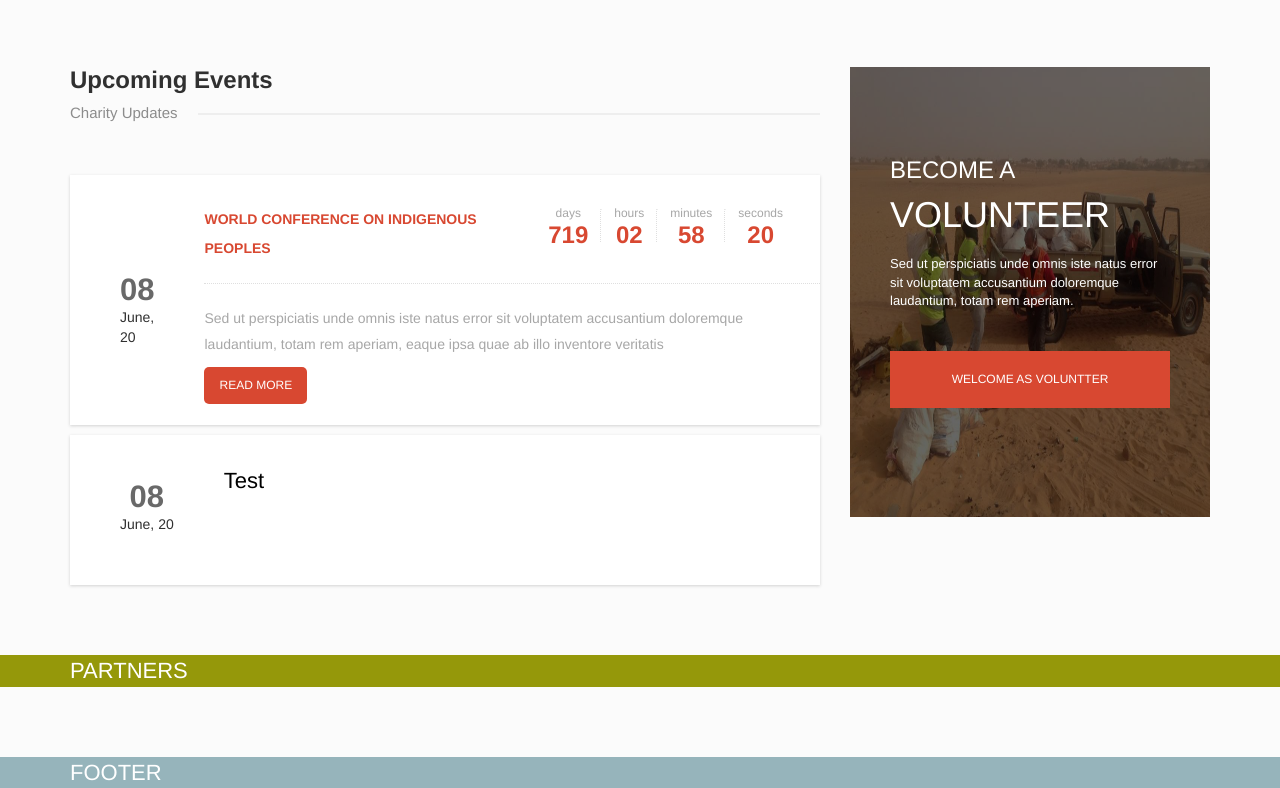
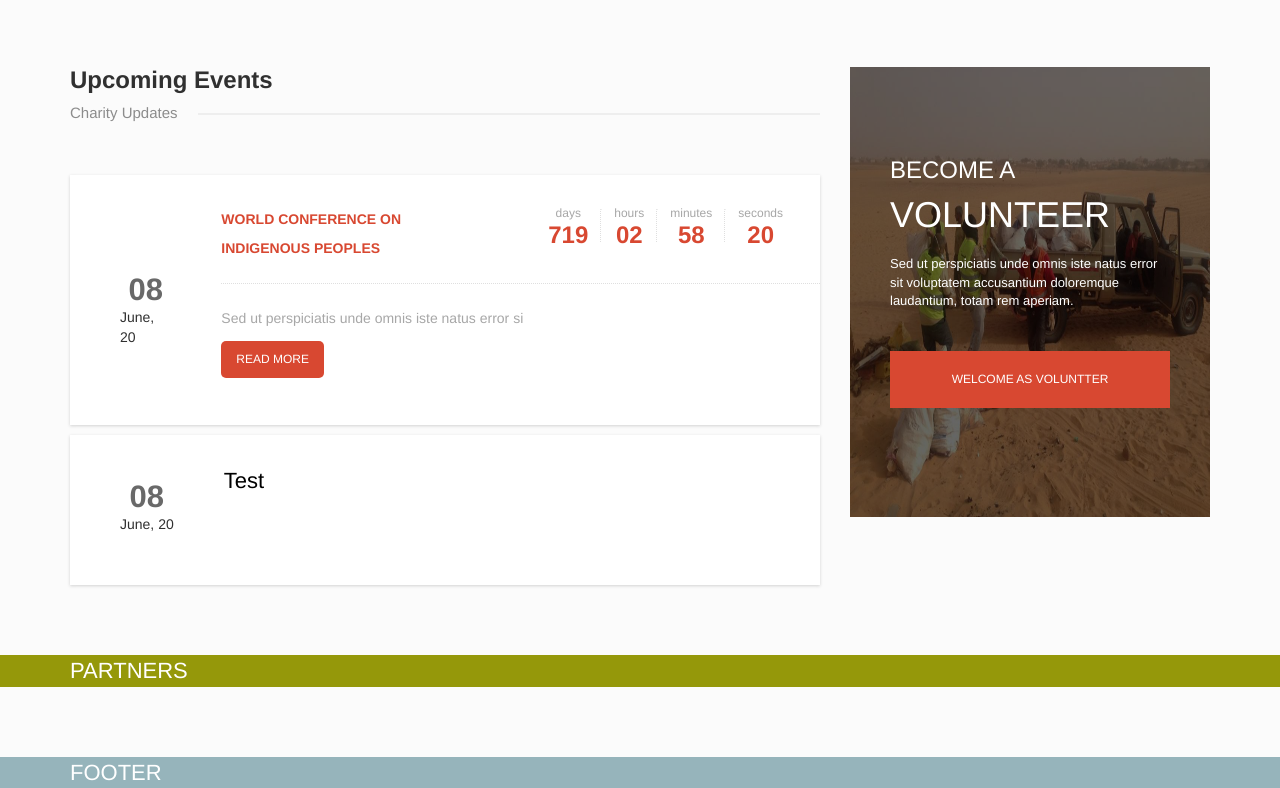
Before and after one commit to MfcDevps/OngWebsite, a plain HTML site: page index.html in a window 1280 px wide. Shown: the part 876-1664 px from the top of the page. Drawn offline with Linux system fonts and the light colour scheme.

Commit message:
New Features

```diff
--- a/index.html
+++ b/index.html
@@ -205,8 +205,8 @@
                                     <hr>
 
                                     <div class="info-down">
-                                        <p>Sed ut perspiciatis unde omnis iste natus error sit voluptatem accusantium doloremque laudantium, totam rem aperiam, eaque ipsa quae ab illo inventore veritatis</p>
-                                        <button>READ MORE</button>
+                                        <p id="paragraph">Sed ut perspiciatis unde omnis iste natus error sit voluptatem accusantium doloremque laudantium, totam rem aperiam, eaque ipsa quae ab illo inventore veritatis</p>
+                                        <button id="readmore">READ MORE</button>
                                     </div>
                                 </div>
                             </div>
@@ -256,6 +256,6 @@
         </section>
         <!-- End Khaddy Area -->
 
-
+    <script src="js/app_script.js"></script>
     </body>
 </html>
--- a/js/app_script.js
+++ b/js/app_script.js
@@ -0,0 +1,18 @@
+var p = document.getElementById("paragraph"),
+readMore = document.getElementById("readmore");
+
+var oldString = p.innerText;
+
+var pLength = oldString.length;
+
+var newString = p.innerText;
+
+newString = newString.substr(0,50);
+
+p.innerText = newString;
+
+readMore.onclick = function(){
+
+    oldString = oldString.substr(0,pLength);
+    p.innerText = oldString;
+}
```
